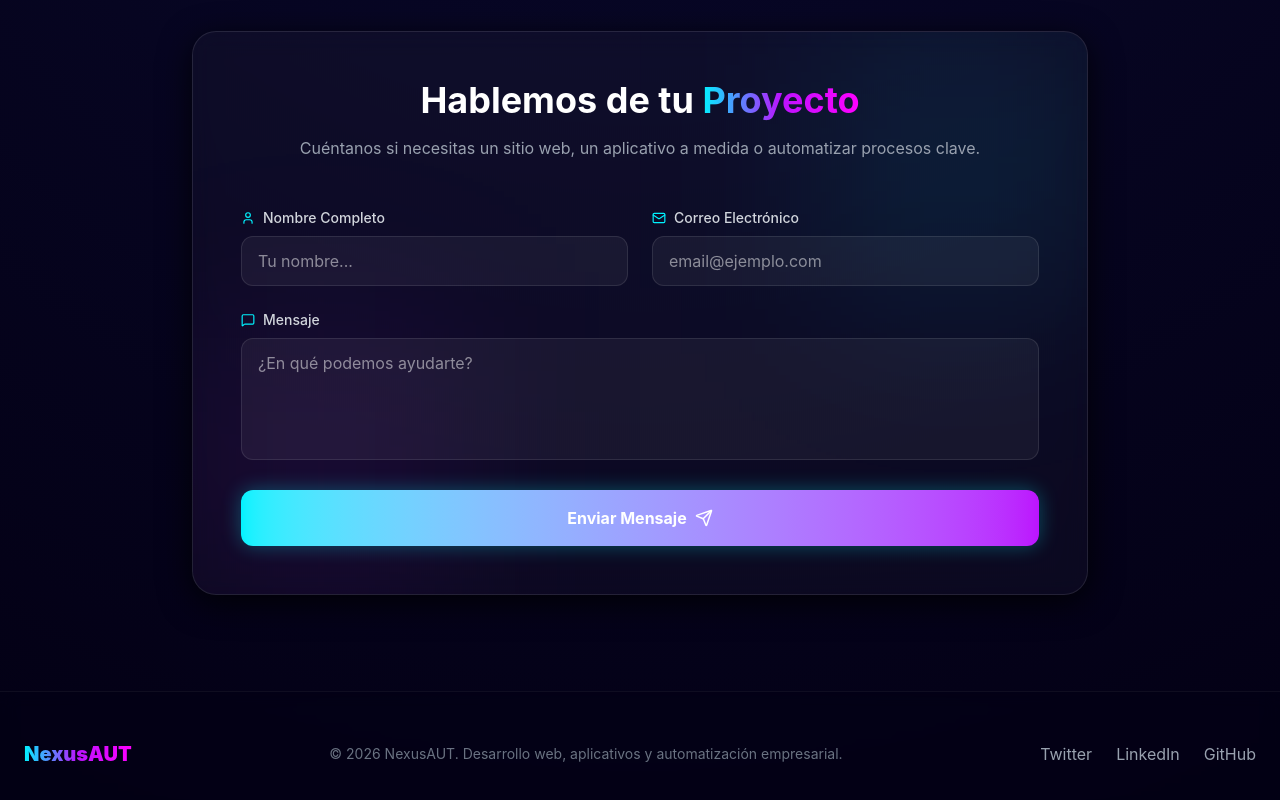
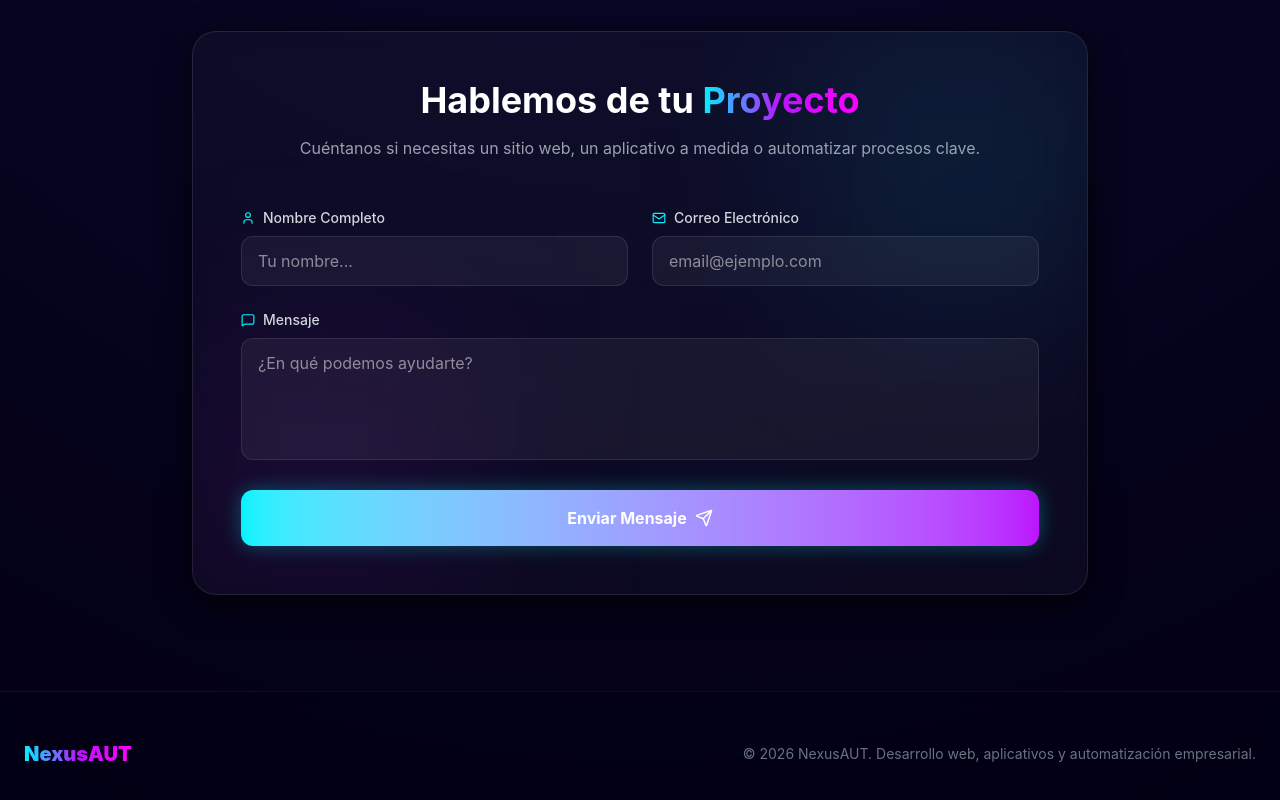
Before and after one commit to julian-111/pagina-empresa, a React (Vite) app: page / in a window 1280 px wide. Shown: the part 1865-2665 px from the top of the page. Built offline with nearby package versions, Linux system fonts and the light colour scheme.

Commit message:
quitar informacion

```diff
--- a/src/App.tsx
+++ b/src/App.tsx
@@ -70,11 +70,6 @@ function App() {
             <p className="text-gray-500 text-sm">
               © 2026 NexusAUT. Desarrollo web, aplicativos y automatización empresarial.
             </p>
-            <div className="flex space-x-6">
-              <a href="#" className="text-gray-400 hover:text-neon-cyan transition-colors">Twitter</a>
-              <a href="#" className="text-gray-400 hover:text-neon-cyan transition-colors">LinkedIn</a>
-              <a href="#" className="text-gray-400 hover:text-neon-cyan transition-colors">GitHub</a>
-            </div>
           </div>
         </footer>
       </div>
```
